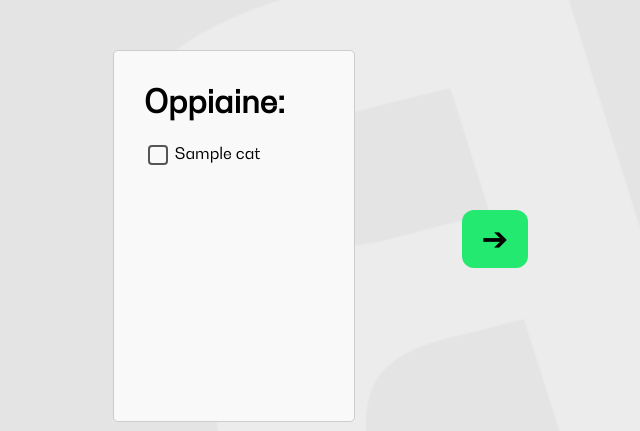
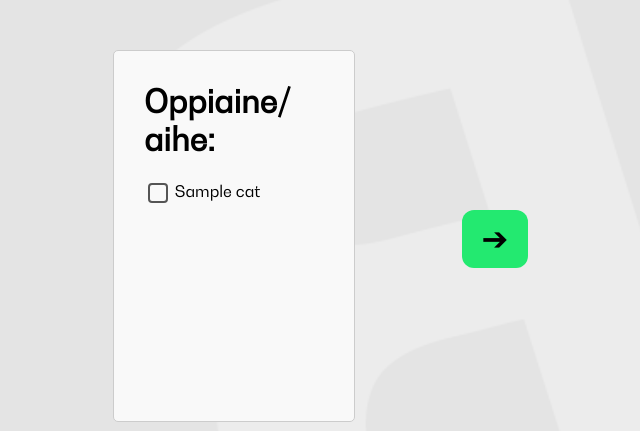
Before and after one commit to AaltoJunior/Valinta-Apuri, a Flask app: template templates/index.html in a window 1280 px wide. Shown: the part 126-557 px from the top of the page, without its empty margins (276-916 px from the left). Run offline with Flask 3, Linux system fonts and the light colour scheme; the template is opened without the code that fills it: most values are stand-ins (such as "Sample title", 1, 10 or a date in 2020); parts of the project's set-up code (start-up, migrations or seed data) failed here and were passed over; some libraries are stand-ins or nearby versions.

Commit message:
Changed text in option
Oppiaine: -> Oppiaine/aihe:

```diff
--- a/templates/kategoria-empty.html
+++ b/templates/kategoria-empty.html
@@ -1,5 +1,8 @@
 <div class="options">
-    <h1>Oppiaine:</h1>
+    <h1>Oppiaine/
+        <br>
+        aihe:
+    </h1>
     <div class="row-container">
 
     {% for cat in categories %}
--- a/templates/kategoria.html
+++ b/templates/kategoria.html
@@ -1,5 +1,8 @@
 <div class="options">
-    <h1>Oppiaine:</h1>
+    <h1>Oppiaine/
+        <br>
+        aihe:
+    </h1>
     <div class="row-container">
     {% for cat in categories %}
         <div class="row-element">
```
